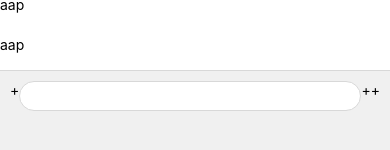
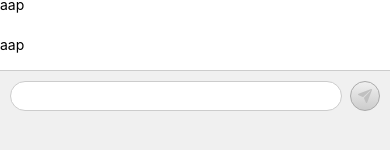
Before and after one commit to nkoster/wassap, a React Native app: screen / in a window 390 px wide. Shown: the part 684-834 px from the top of the page. Built offline with nearby package versions, Linux system fonts and the light colour scheme.

Commit message:
More input layout

```diff
--- a/src/screens/TestScreen.jsx
+++ b/src/screens/TestScreen.jsx
@@ -1,8 +1,10 @@
 import React, {useState, useEffect} from 'react'
 import {
   Keyboard, Text,
-  Animated, View, TextInput, StyleSheet, KeyboardAvoidingView, ScrollView,
+  Animated, View, TextInput, StyleSheet, KeyboardAvoidingView, ScrollView, TouchableOpacity,
 } from 'react-native'
+import {Ionicons} from '@expo/vector-icons'
+import {LinearGradient} from 'expo-linear-gradient'
 
 const VIEW_HEIGHT = 90
 const TEXT_HEIGHT = 30
@@ -25,6 +27,7 @@ function TestScreen() {
   }, [])
 
   const keyboardWillShowHandler = (event) => {
+    console.log('duration', event.duration)
     Animated.timing(keyboardHeight, {
       duration: event.duration,
       toValue: event.endCoordinates.height,
@@ -58,15 +61,22 @@ function TestScreen() {
         <View
           style={{...styles.inputView, minHeight: textInputViewHeight}}
         >
-          <Text>+</Text>
           <TextInput
             placeholder=""
             style={{...styles.input, height: textHeight, maxHeight: TEXT_MAX_HEIGHT}}
             multiline={true}
             onContentSizeChange={(event) => setTextHeight(event.nativeEvent.contentSize.height)}
           />
-          <Text>+</Text>
-          <Text>+</Text>
+          <TouchableOpacity>
+            <LinearGradient
+              colors={['#f0f0f0', '#ccc']}
+              style={styles.submitButtonView}>
+              <Ionicons
+                name='md-paper-plane'
+                size={16}
+                color={'silver'} />
+            </LinearGradient>
+          </TouchableOpacity>
         </View>
       </Animated.View>
   )
@@ -90,12 +100,10 @@ const styles = StyleSheet.create({
     minHeight: VIEW_HEIGHT,
     maxHeight: 110,
     borderStyle: 'solid',
-    borderTopWidth: '1px',
-    borderTopColor: '#d8d8d8',
+    borderTopWidth: .5,
+    borderTopColor: '#ccc',
     display: 'flex',
     flexDirection: 'row',
-    // minHeight: 60,
-    // maxHeight: 120,
   },
   text: {
     height: 40,
@@ -107,13 +115,22 @@ const styles = StyleSheet.create({
     minHeight: TEXT_HEIGHT,
     maxHeight: TEXT_MAX_HEIGHT,
     borderStyle: 'solid',
-    borderWidth: 1,
-    borderColor: '#d8d8d8',
+    borderWidth: .5,
+    borderColor: '#ccc',
     borderRadius: 20,
     flex: 1,
-    // marginBottom: 20,
-    // marginLeft: 20,
-    // marginRight: 20,
-    // maxHeight: 80,
   },
+  submitButtonView: {
+    backgroundColor: '',
+    width: 30,
+    height: 30,
+    borderRadius: 15,
+    borderStyle: 'solid',
+    borderWidth: .5,
+    borderColor: '#aaa',
+    marginLeft: 8,
+    display: 'flex',
+    justifyContent: 'center',
+    alignItems: 'center',
+  }
 })
```
